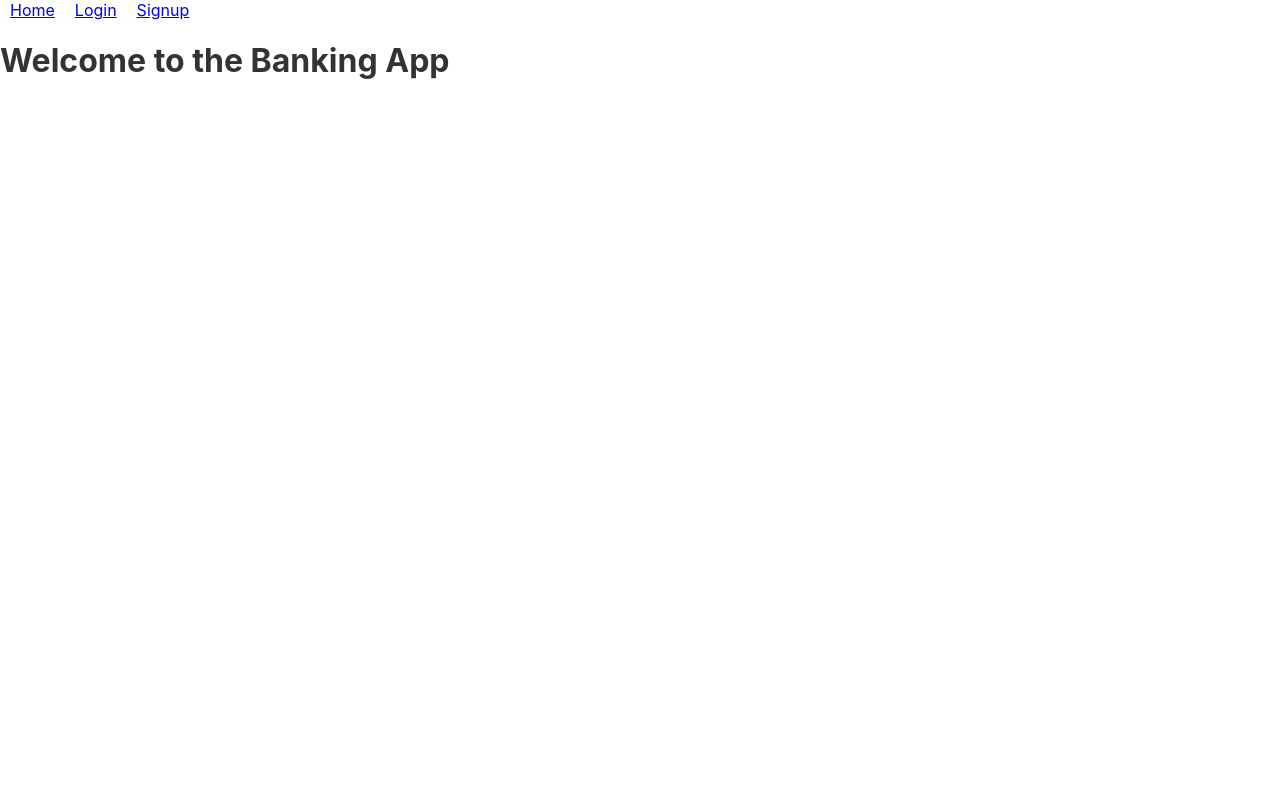
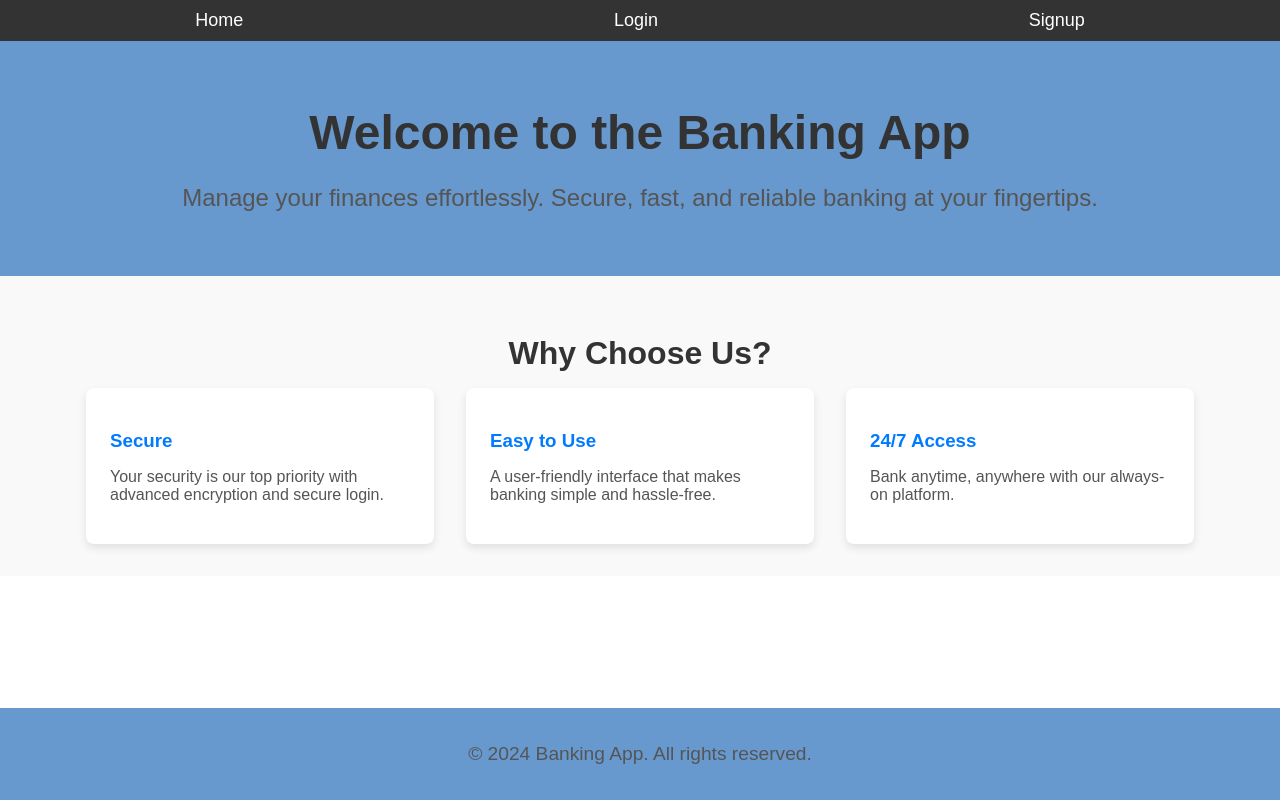
Before and after one commit to ruthvik99/Banking-Application, a React (Create React App) app in the folder Frontend/: page / in a window 1280 px wide. Built offline with nearby package versions, Linux system fonts and the light colour scheme; no server answers; the HTML template or start-up script is replaced by a standard one.

Commit message:
Homepage UI changes

```diff
--- /dev/null
+++ b/Frontend/src/components/Footer.css
@@ -0,0 +1,7 @@
+.footer {
+    text-align: center;
+    padding: 1rem;
+    background: #6799ce;
+    color: white;
+    margin-top: auto;
+}
--- /dev/null
+++ b/Frontend/src/components/Footer.js
@@ -0,0 +1,10 @@
+import React from 'react';
+import './Footer.css';
+
+const Footer = () => (
+  <footer className="footer">
+    <p>© 2024 Banking App. All rights reserved.</p>
+  </footer>
+);
+
+export default Footer;
--- a/Frontend/src/components/Navbar.css
+++ b/Frontend/src/components/Navbar.css
@@ -1,10 +1,31 @@
 .navbar {
-    list-style-type: none;
+    background-color: #333;
+    color: white;
+    padding: 10px;
+    position: sticky;
+    top: 0;
+    z-index: 1000;
+}
+
+.navbar ul {
+    display: flex;
+    justify-content: space-around;
+    list-style: none; /* Ensure no bullet points */
     margin: 0;
     padding: 0;
 }
 
-li {
-    display: inline;
-    margin: 10px;
+.navbar li {
+    margin: 0;
 }
+
+.navbar a {
+    color: white;
+    text-decoration: none;
+    font-size: 18px;
+    transition: color 0.3s ease;
+}
+
+.navbar a:hover {
+    color: #00bcd4;
+}
--- a/Frontend/src/components/Navbar.js
+++ b/Frontend/src/components/Navbar.js
@@ -3,8 +3,8 @@ import { Link } from 'react-router-dom';
 import './Navbar.css';
 
 const Navbar = () => (
-  <nav>
-    <ul class='navbar'>
+  <nav className="navbar">
+    <ul>
       <li><Link to="/">Home</Link></li>
       <li><Link to="/login">Login</Link></li>
       <li><Link to="/signup">Signup</Link></li>
--- /dev/null
+++ b/Frontend/src/pages/Home.css
@@ -0,0 +1,84 @@
+.home-container {
+    font-family: 'Arial', sans-serif;
+    color: #333;
+    margin: 0;
+    padding: 0;
+    display: flex;
+    flex-direction: column;
+    min-height: 100vh;
+}
+
+.hero-section {
+    background: #6799ce;
+    color: white;
+    text-align: center;
+    padding: 2rem;
+    display: flex;
+    flex-direction: column;
+    justify-content: center;
+    align-items: center;
+}
+
+.hero-content h1 {
+    font-size: 3rem;
+    margin-bottom: 1rem;
+}
+
+.hero-content p {
+    font-size: 1.5rem;
+    margin-bottom: 2rem;
+}
+
+.cta-button {
+    background: white;
+    color: #007bff;
+    padding: 1rem 2rem;
+    border: none;
+    border-radius: 5px;
+    font-size: 1rem;
+    font-weight: bold;
+    cursor: pointer;
+    transition: background 0.3s ease, color 0.3s ease;
+}
+
+.cta-button:hover {
+    background: #0056b3;
+    color: white;
+}
+
+.features-section {
+    text-align: center;
+    padding: 2rem 1rem;
+    background-color: #f9f9f9;
+}
+
+.features-section h2 {
+    font-size: 2rem;
+    margin-bottom: 1rem;
+}
+
+.features {
+    display: flex;
+    justify-content: center;
+    gap: 2rem;
+    flex-wrap: wrap;
+}
+
+.feature {
+    background: white;
+    padding: 1.5rem;
+    border-radius: 8px;
+    box-shadow: 0 4px 8px rgba(0, 0, 0, 0.1);
+    max-width: 300px;
+    text-align: left;
+}
+
+.feature h3 {
+    margin-bottom: 0.5rem;
+    color: #007bff;
+}
+
+.feature p {
+    font-size: 1rem;
+    color: #555;
+}
--- a/Frontend/src/pages/Home.js
+++ b/Frontend/src/pages/Home.js
@@ -1,10 +1,36 @@
+// src/pages/Home.js
 import React from 'react';
 import Navbar from '../components/Navbar';
+import Footer from '../components/Footer'; // Import Footer component
+import './Home.css';
 
 const Home = () => (
-  <div>
+  <div className="home-container">
     <Navbar />
-    <h1>Welcome to the Banking App</h1>
+    <header className="hero-section">
+      <div className="hero-content">
+        <h1>Welcome to the Banking App</h1>
+        <p>Manage your finances effortlessly. Secure, fast, and reliable banking at your fingertips.</p>
+      </div>
+    </header>
+    <section className="features-section">
+      <h2>Why Choose Us?</h2>
+      <div className="features">
+        <div className="feature">
+          <h3>Secure</h3>
+          <p>Your security is our top priority with advanced encryption and secure login.</p>
+        </div>
+        <div className="feature">
+          <h3>Easy to Use</h3>
+          <p>A user-friendly interface that makes banking simple and hassle-free.</p>
+        </div>
+        <div className="feature">
+          <h3>24/7 Access</h3>
+          <p>Bank anytime, anywhere with our always-on platform.</p>
+        </div>
+      </div>
+    </section>
+    <Footer />
   </div>
 );
 
```
Also changed, not shown: 9 other files (tests, documents, lock files or other folders).
